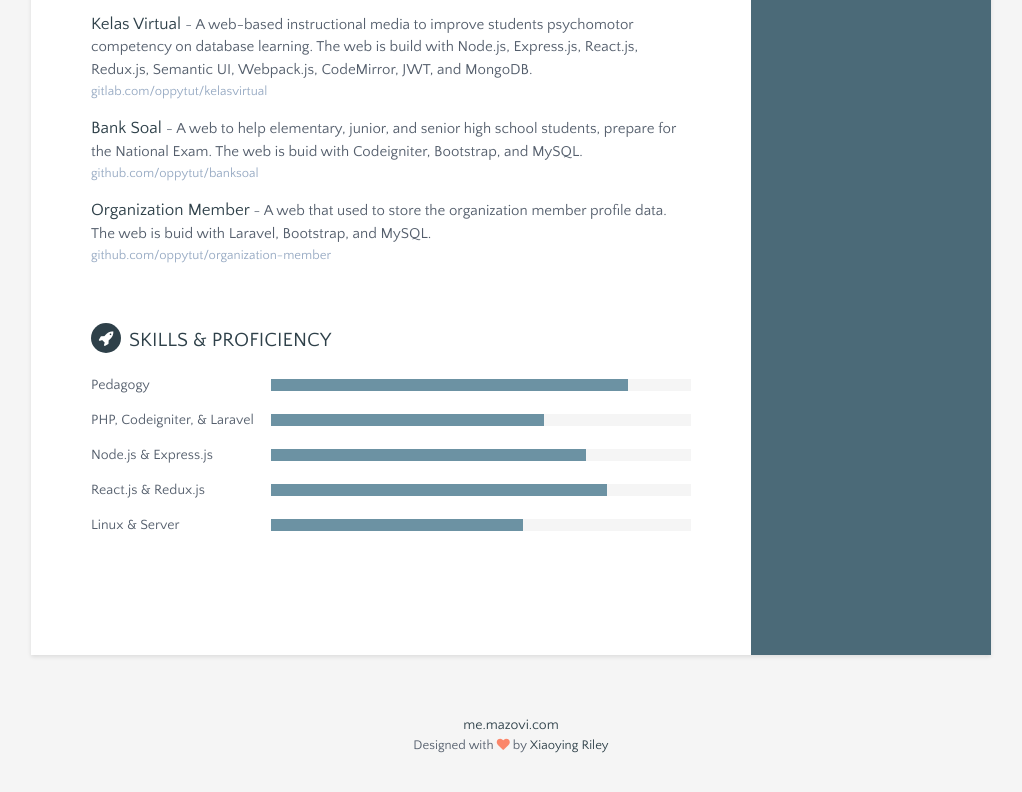
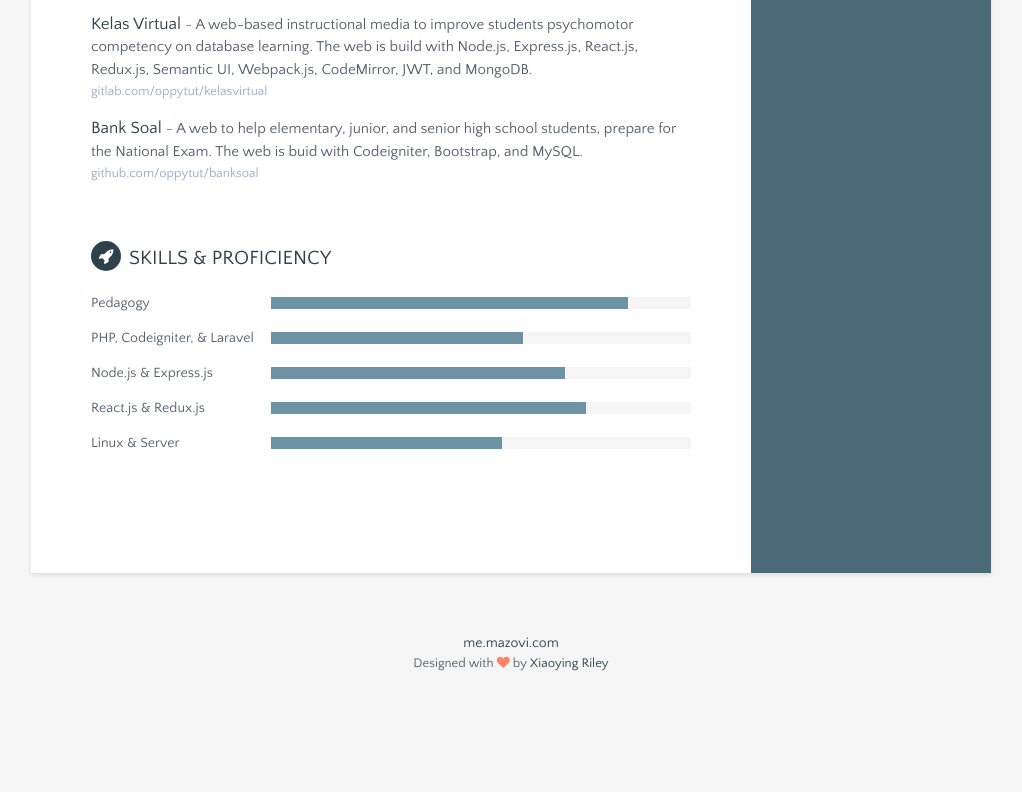
Before and after one commit to oppytut/mz-resume, a website built with webpack: page public/index.html in a window 1280 px wide. Shown: the part 1229-2021 px from the top of the page, without its empty margins (129-1151 px from the left). After the commit the page ends 1963 px from the top, so only its background shows below. Built offline with nearby package versions, Linux system fonts and the light colour scheme.

Commit message:
update information and change start to dev

```diff
--- a/package.json
+++ b/package.json
@@ -4,7 +4,7 @@
   "description": "",
   "main": "index.js",
   "scripts": {
-    "start": "NODE_ENV=production webpack --watch",
+    "dev": "NODE_ENV=production webpack --watch",
     "build": "NODE_ENV=production webpack"
   },
   "author": "",
--- a/public/index.html
+++ b/public/index.html
@@ -359,17 +359,6 @@
 					<span class="project-tagline">A web to help elementary, junior, and senior high school students, prepare for the National Exam. The web is buid with Codeigniter, Bootstrap, and MySQL.</span>
 					<div class="project-repo"><a class="hovered-link" href="https://github.com/oppytut/banksoal" target="_blank">github.com/oppytut/banksoal</a></div>
 				</div><!--//item-->
-
-				<div class="item">
-					<span class="project-title">
-						<a href="https://github.com/oppytut/organization-member" target="_blank" class="project-link hovered-link">
-							Organization Member
-						</a>
-					</span>
-					-
-					<span class="project-tagline">A web that used to store the organization member profile data. The web is buid with Laravel, Bootstrap, and MySQL.</span>
-					<div class="project-repo"><a class="hovered-link" href="https://github.com/oppytut/organization-member" target="_blank">github.com/oppytut/organization-member</a></div>
-				</div><!--//item-->
 			</section><!--//section-->
 
 			<!-- Skill & Proficiency -->
@@ -387,7 +376,7 @@
 					<div class="item">
 						<div class="level-title">PHP, Codeigniter, &amp; Laravel</div>
 						<div class="level-bar">
-							<div class="level-bar-inner" data-level="65%">
+							<div class="level-bar-inner" data-level="60%">
 							</div>
 						</div><!--//level-bar-->
 					</div><!--//item-->
@@ -395,7 +384,7 @@
 					<div class="item">
 						<div class="level-title">Node.js &amp; Express.js</div>
 						<div class="level-bar">
-							<div class="level-bar-inner" data-level="75%">
+							<div class="level-bar-inner" data-level="70%">
 							</div>
 						</div><!--//level-bar-->
 					</div><!--//item-->
@@ -403,7 +392,7 @@
 					<div class="item">
 						<div class="level-title">React.js &amp; Redux.js</div>
 						<div class="level-bar">
-							<div class="level-bar-inner" data-level="80%">
+							<div class="level-bar-inner" data-level="75%">
 							</div>
 						</div><!--//level-bar-->
 					</div><!--//item-->
@@ -411,7 +400,7 @@
 					<div class="item">
 						<div class="level-title">Linux &amp; Server</div>
 						<div class="level-bar">
-							<div class="level-bar-inner" data-level="60%">
+							<div class="level-bar-inner" data-level="55%">
 							</div>
 						</div><!--//level-bar-->
 					</div><!--//item-->
```
